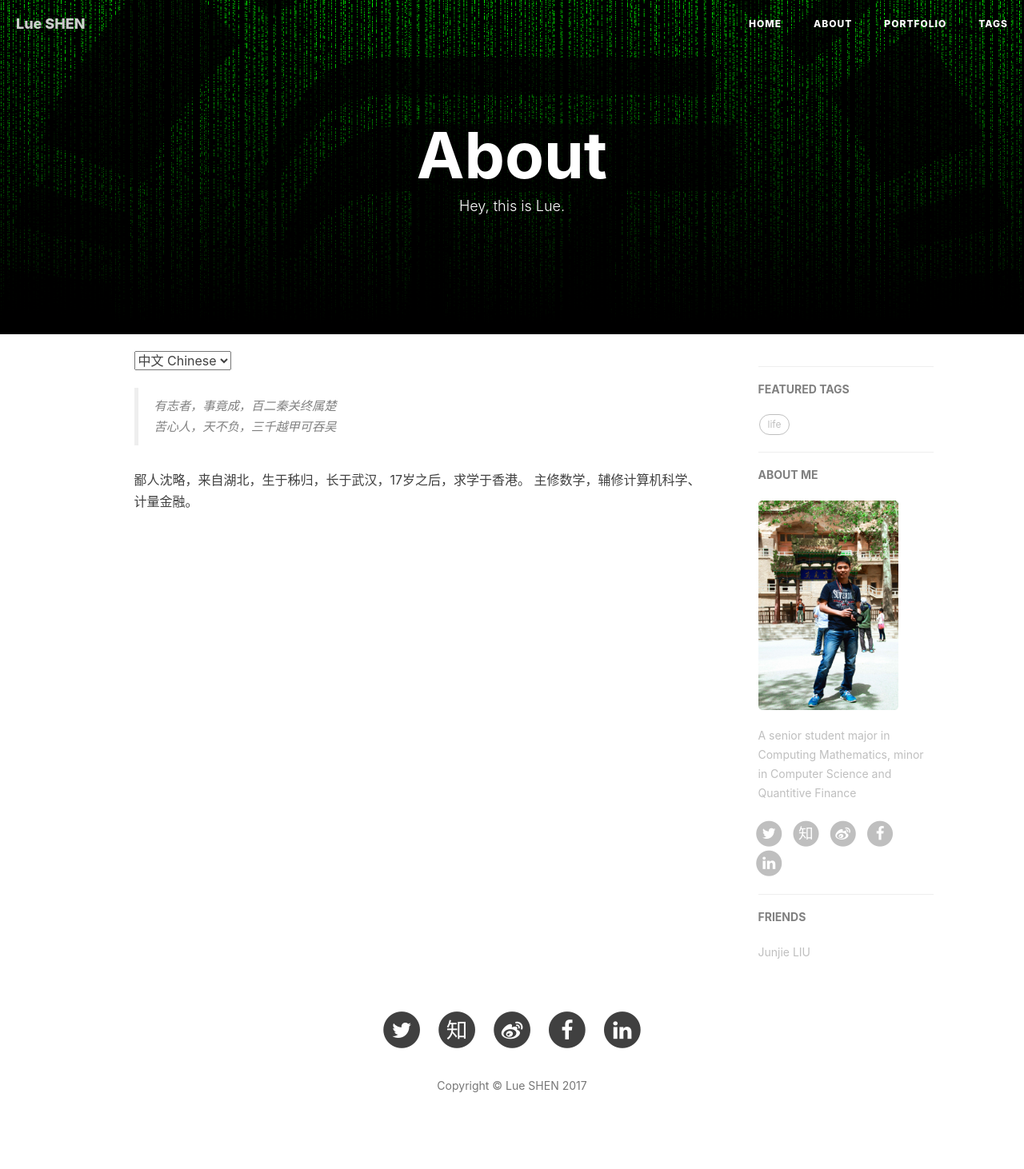
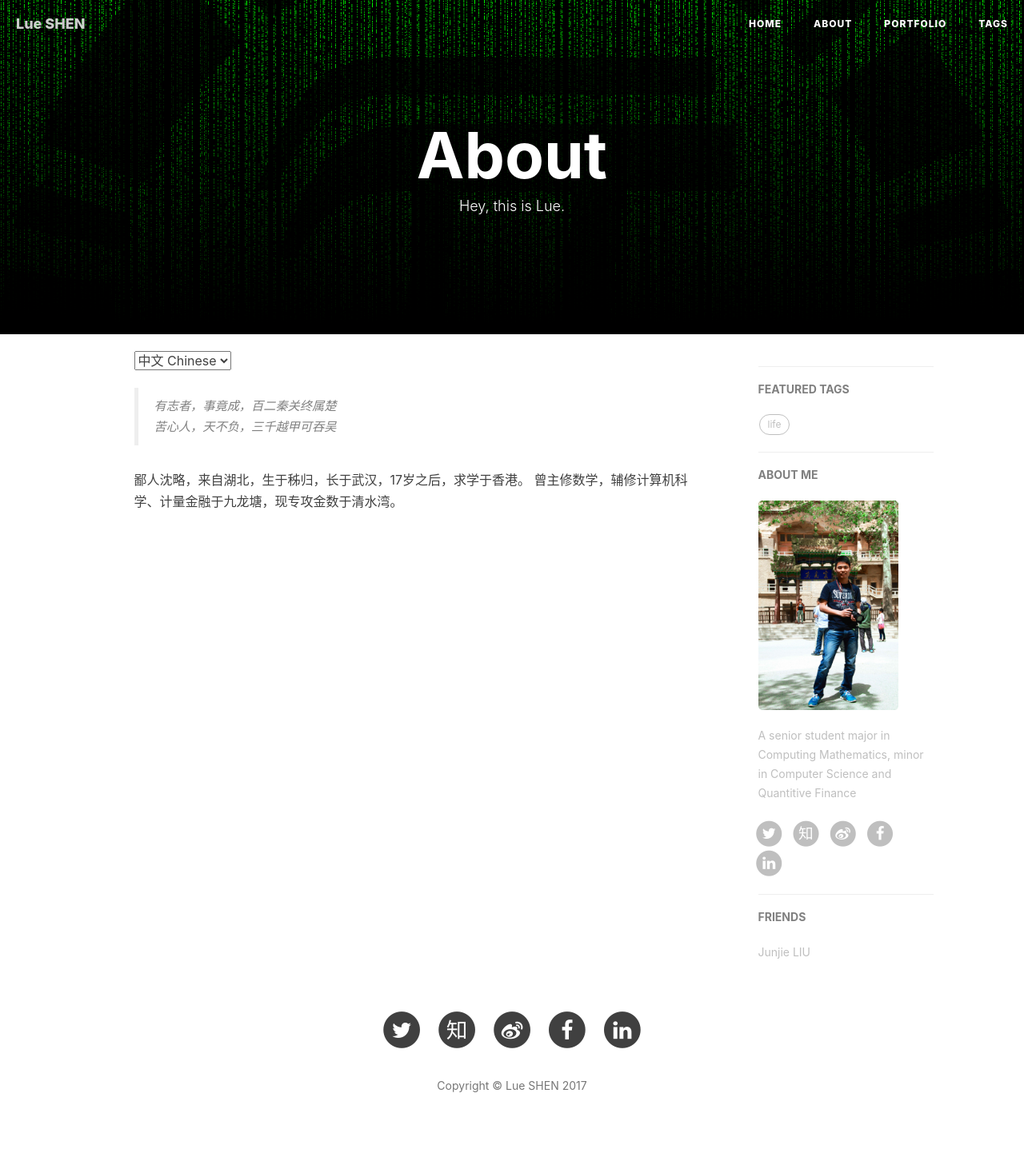
Before and after one commit to lucasushi/lueshen-old-blog, a Jekyll site: the page built from about.html, in a window 1280 px wide. Shown: the whole page at 80% size. Built offline with Jekyll 4.4.1, drawn with Linux system fonts in a browser that asks for light colours; nearby versions of some CDN libraries; comment, search, counter and statistics services are not loaded; part of the change alters nothing that is shown.

Commit message:
Update about.html

```diff
--- a/about.html
+++ b/about.html
@@ -19,7 +19,7 @@ header-img: "img/about-header.png"
     苦心人，天不负，三千越甲可吞吴</p></blockquote>
 
     <p>鄙人沈略，来自湖北，生于秭归，长于武汉，17岁之后，求学于香港。
-    主修数学，辅修计算机科学、计量金融。</p>
+    曾主修数学，辅修计算机科学、计量金融于九龙塘，现专攻金数于清水湾。</p>
 
 
 
@@ -36,9 +36,13 @@ header-img: "img/about-header.png"
 
     <p>Hi, here is <strong>Lue SHEN (沈略)</strong>，
     you can also call me <strong>Lucas</strong>.
-    I am studying Computing Mathematics at
+    I was studying Computing Mathematics at
     <a href="https://en.wikipedia.org/wiki/City_University_of_Hong_Kong">City University of Hong Kong</a> class of 2013.
-    I am also interested in Computer Science and Quantitive Finance.</p>
+    I was also interested in Computer Science and Quantitive Finance.
+    At present, I am postgraduate financial math student at
+        <a href="https://en.wikipedia.org/wiki/Hong_Kong_University_of_Science_and_Technology">Hong Kong University of Science and Technology</a> class of 2017
+    </p>
+
 
 </div>
 
```
